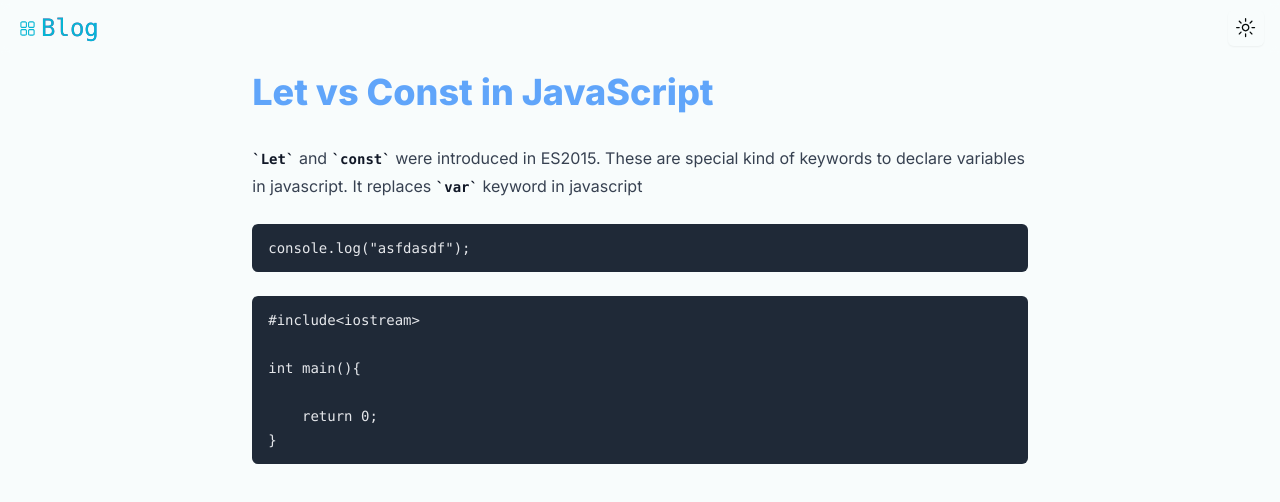
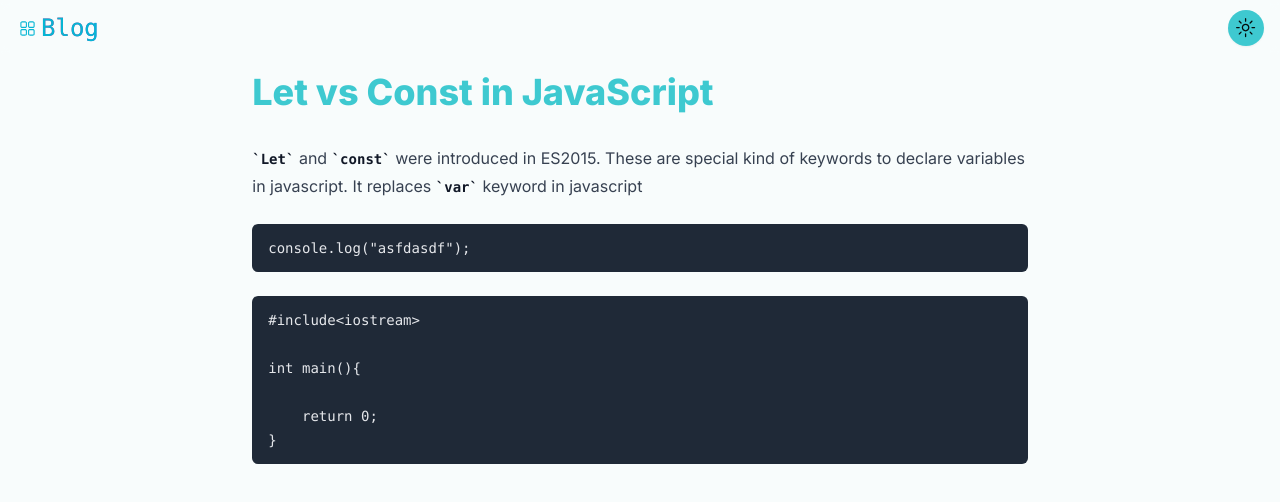
Before and after one commit to daali-vardhan/next-app, a Next.js app: page /let-vs-const-javascript in a window 1280 px wide. Shown: the top 502 px of the page. Built offline with nearby package versions, Linux system fonts and the light colour scheme.

Commit message:
add sticky header

```diff
--- a/mdx-components.tsx
+++ b/mdx-components.tsx
@@ -3,6 +3,6 @@ import type { MDXComponents } from 'mdx/types'
 export function useMDXComponents(components: MDXComponents): MDXComponents {
   return {
     ...components,
-    h1:({children}) => (<h1 className='text-4xl text-blue-400'>{children}</h1>)
+    h1:({children}) => (<h1 className='text-4xl text-primary'>{children}</h1>)
   }
 }
--- a/next.config.mjs
+++ b/next.config.mjs
@@ -4,7 +4,10 @@ import rehypeHighlight from "rehype-highlight";
 import rehypePrettyCode from "rehype-pretty-code";
 
 const options = {
-  theme: "one-dark-pro",
+  theme: {
+    dark: "one-dark-pro",
+    light: "one-light",
+  },
 };
 
 const mdxOptions = {
--- a/src/components/ui/header.tsx
+++ b/src/components/ui/header.tsx
@@ -4,7 +4,7 @@ import ThemeToggle from "./theme-toggle"
 
 export default function Header({title}:{title?:string}) {
   return (
-    <header className="bg-background/70 backdrop-blur-sm relative top-0">
+    <header className="bg-background/70 backdrop-blur-sm sticky top-0">
       <nav className="px-4 py-2 w-full flex justify-between items-center max-w-screen-2xl mx-auto">
         <Logo />
         {
--- a/src/components/ui/theme-toggle.tsx
+++ b/src/components/ui/theme-toggle.tsx
@@ -3,6 +3,7 @@
 import * as React from "react"
 import { MoonIcon, SunIcon } from "@radix-ui/react-icons"
 import { useTheme } from "next-themes"
+import { cn } from "@/lib/utils"
 
 import { Button } from "@/components/ui/button"
 
@@ -14,7 +15,7 @@ export default function ModeToggle({className}:{className:string}) {
   }
 
   return (
-        <Button className={className} variant="outline" size="icon" onClick={handleTheme}>
+        <Button className={cn("rounded-full bg-primary",className)} variant="outline" size="icon" onClick={handleTheme}>
           <SunIcon className="h-[1.2rem] w-[1.2rem] rotate-0 scale-100 transition-all dark:-rotate-90 dark:scale-0" />
           <MoonIcon className="absolute  h-[1.2rem] w-[1.2rem] rotate-90 scale-0 transition-all dark:rotate-0 dark:scale-100" />
           <span className="sr-only">Toggle theme</span>
```
